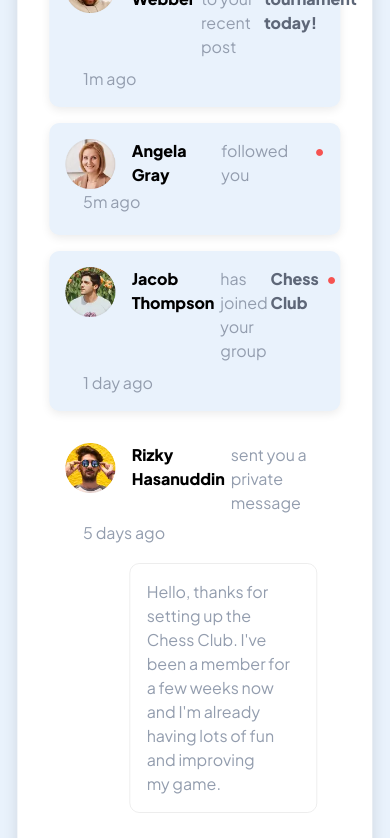
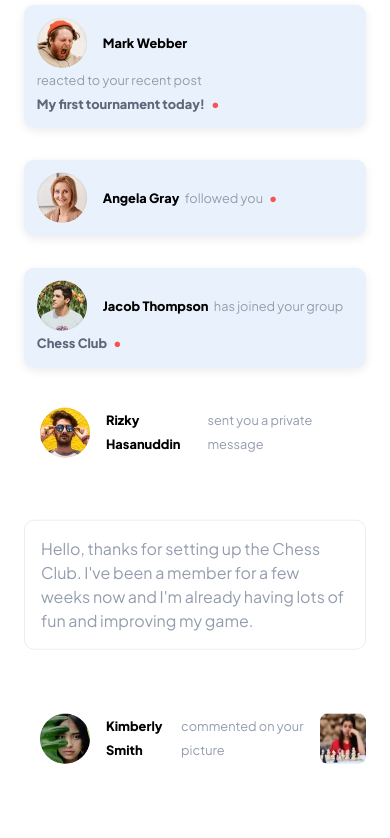
Before and after one commit to benj4627/48notificationsPage, a plain HTML site: page index.html in a window 390 px wide. Shown: the top 838 px of the page. Drawn offline with Linux system fonts and the light colour scheme.

Commit message:
media queries færdig

```diff
--- a/assets/css/styles.css
+++ b/assets/css/styles.css
@@ -282,4 +282,54 @@ body {
 }
 
 
-/* media queries */
+/* media query */
+@media screen and (max-width: 768px) {
+    .container {
+      width: 100%;
+      padding: 1.5rem;
+      margin: 2rem auto;
+      height: auto;
+    }
+
+    .headingsContainer {
+        padding-top: 40%;
+        flex-direction: column;
+        align-items: flex-start;
+    }
+
+    .notificationsContainer {
+      display: grid;
+      grid-template-columns: 1fr;
+      gap: 1rem;
+    }
+
+    .notification {
+        padding: 0.8rem;
+        margin: 0.5rem 0;
+        align-items: center;
+        justify-content: flex-start;
+        flex-wrap: wrap;
+    }
+
+    .notification p {
+        margin-bottom: unset;
+    }
+
+    .message {
+      width: 100%;
+      margin-left: 0;
+    }
+
+    .name, .postName, .greyText {
+      font-size: 0.8rem;
+    }
+
+    .timeMark, .timeKimberly {
+      display: none;
+    }
+
+    .dot {
+      font-size: 0.8rem;
+    }
+
+  }
```
